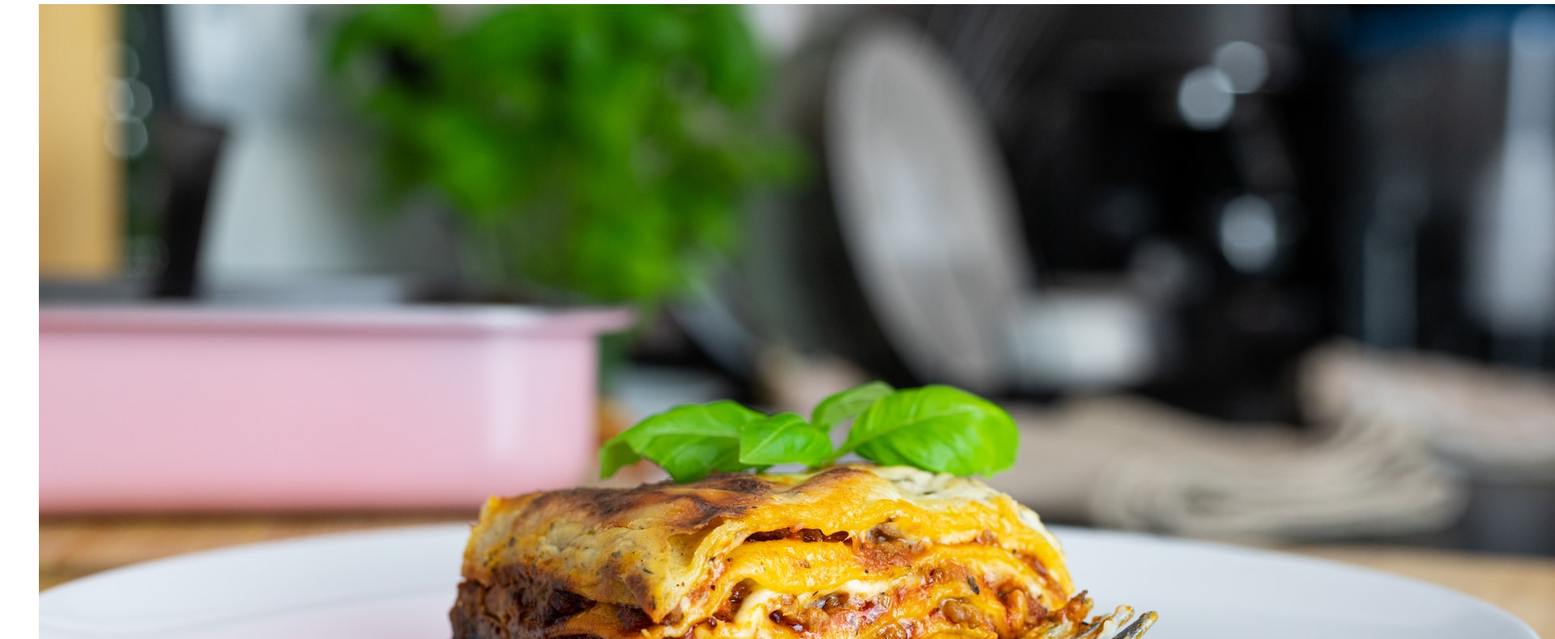
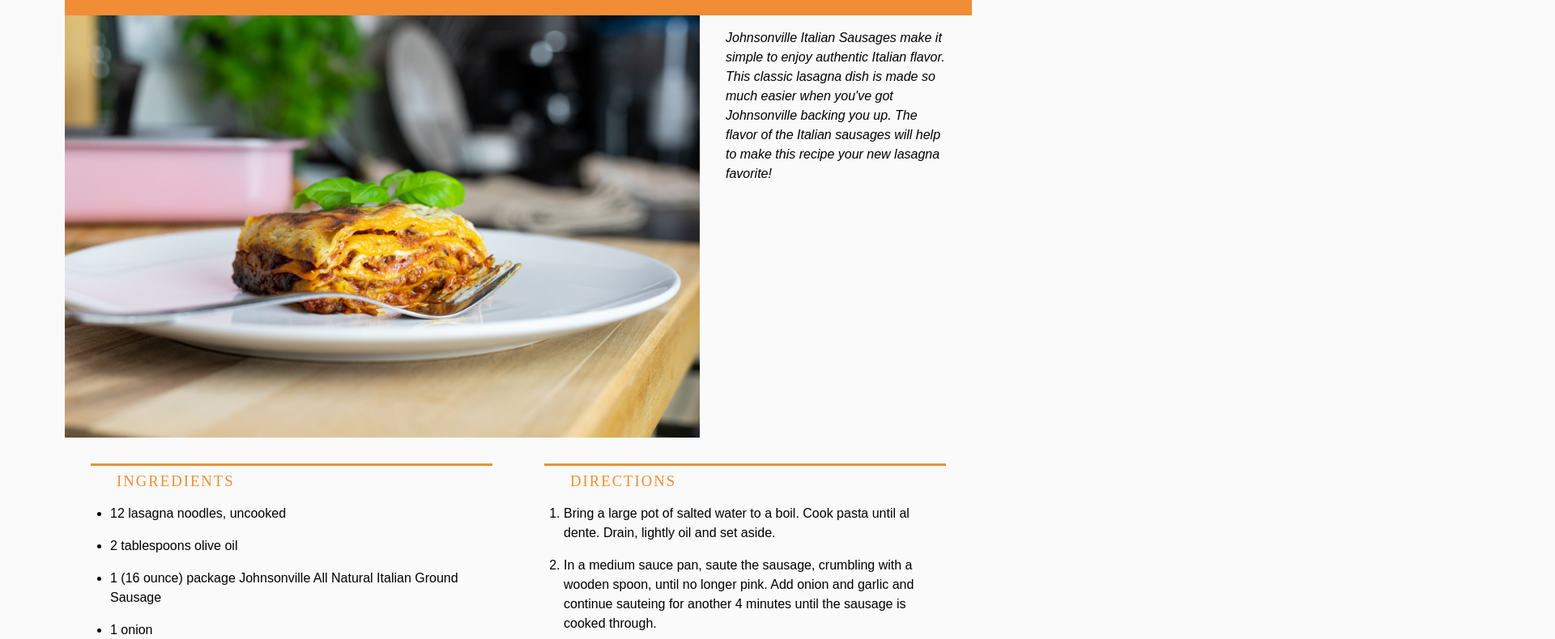
Before and after one commit to achaller/achaller.github.io, a plain HTML site: page grc338/css-grid-layout/index.html in a window 1280 px wide. Shown: the part 122-912 px from the top of the page at 81% size, 1920 px wide, since content can reach past the window. Drawn offline with Linux system fonts and the light colour scheme; a web font is replaced by a local one.

Commit message:
Update index.html

```diff
--- a/grc338/css-grid-layout/index.html
+++ b/grc338/css-grid-layout/index.html
@@ -4,7 +4,7 @@
       <meta charset="UTF-8">
       <meta name="viewport" content="width=device-width, initial-scale=1">
 	  <link rel="stylesheet" href="https://use.typekit.net/xwu0dyt.css"> <!--This line links to the fonts from Adobe Fonts that I’m using. On the CSS file, you’ll find how to use them. -->
-      <link rel="stylesheet" type="text/css" href="lasagnastyle.css-copy.css" />
+      <link rel="stylesheet" type="text/css" href="lasagnastyle.css" />
       <title>Johnsonville Italian Sausage Lasagna</title>
    </head>
 
```
